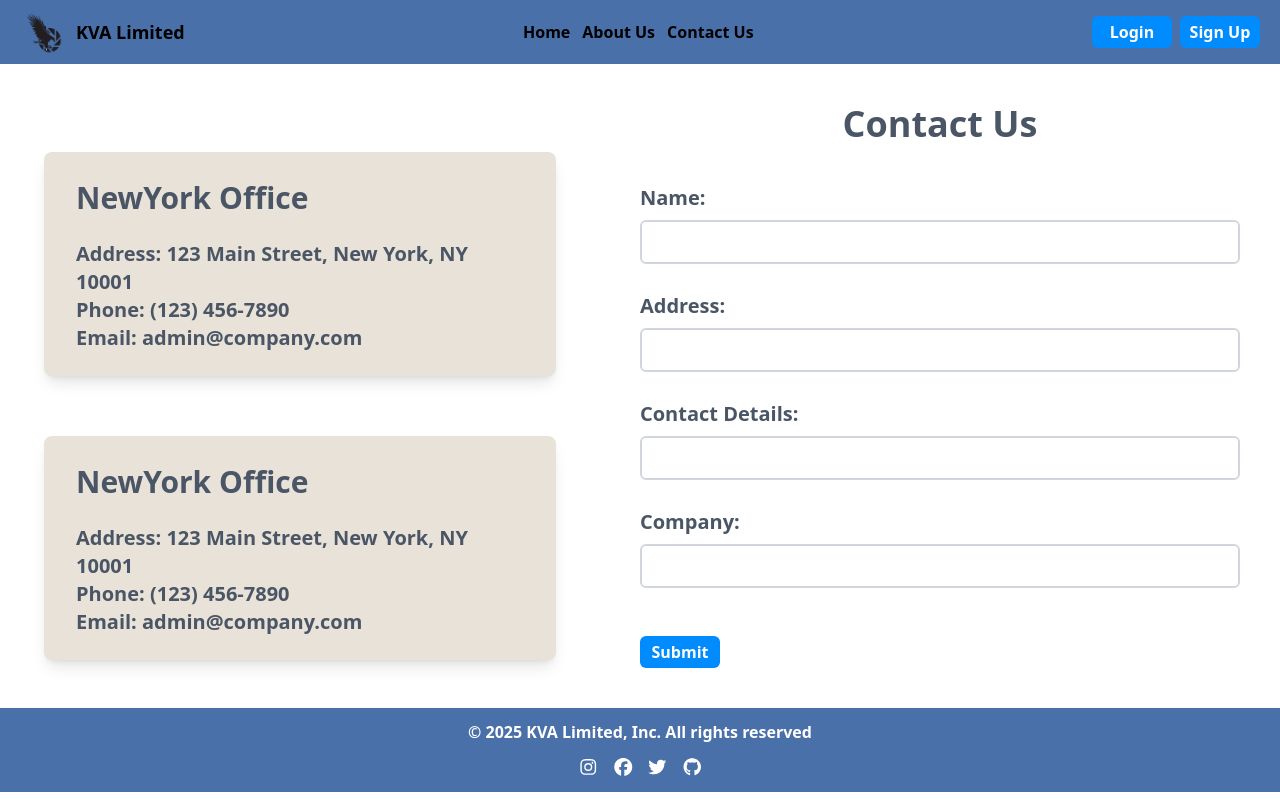
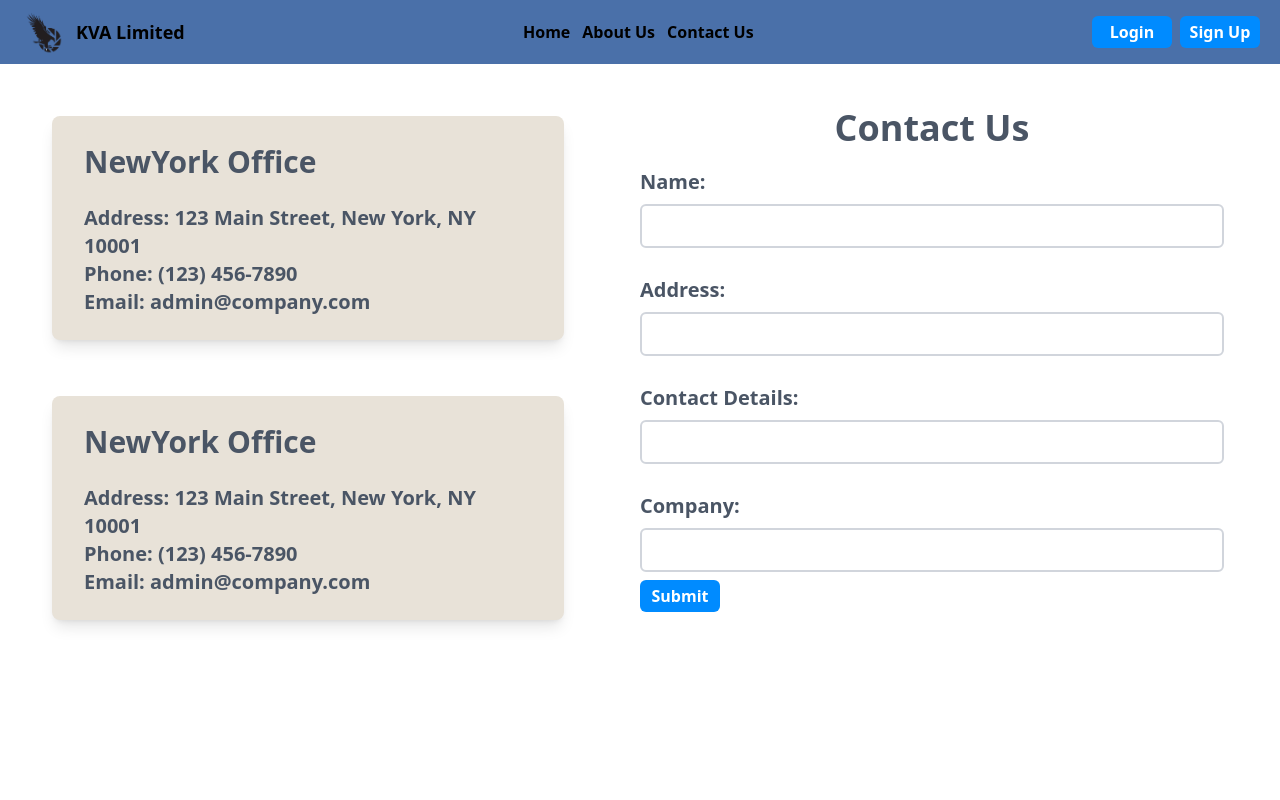
Before and after one commit to ankush0710/mini-project-1, a React (Vite) app: page / in a window 1280 px wide. Shown: the top 800 px of the page. Built offline with nearby package versions, Linux system fonts and the light colour scheme.

Commit message:
contact form completed

```diff
--- a/src/ContactUs.jsx
+++ b/src/ContactUs.jsx
@@ -3,13 +3,13 @@ import React from "react";
 const ContactUs = () => {
   return (
     <>
-      <div id="containerDiv" className="flex flex-col md:flex-row md:flex-grows md:min-h-">
+      <div id="containerDiv" className="flex flex-col overflow-hidden md:flex-row md:my-3 min-h-screen w-full py-8 px-4">
         <div id="address"
-          className="flex flex-col justify-center md:flex-1 md:gap-5 md:items-center md:mt-10"
+          className="flex flex-col md:flex-1 md:gap-10 md:items-center"
         >
           <div
             id="card-1"
-            className="min-h-32 min-w-45 mx-8 my-5 py-5 px-3 shadow-lg rounded-lg md:px-8 md:py-7 bg-[#E8E2D8] md:h-56 md:w-lg"
+            className="min-h-32 min-w-45 mx-8 my-2 py-5 px-3 shadow-lg rounded-lg md:px-8 md:py-7 bg-[#E8E2D8] md:h-56 md:w-lg"
           >
             <h2 className="text-xl font-bold text-gray-600 pb-3 md:text-3xl md:pb-6">
               NewYork Office
@@ -26,7 +26,7 @@ const ContactUs = () => {
           </div>
           <div
             id="card-2"
-            className="min-h-32 min-w-45 mx-8 my-5 py-5 px-3 shadow-lg rounded-lg md:px-8 md:py-7 bg-[#E8E2D8] md:h-56 md:w-lg"
+            className="min-h-32 min-w-45 mx-8 my-2 py-5 px-3 shadow-lg rounded-lg md:px-8 md:py-7 bg-[#E8E2D8] md:h-56 md:w-lg"
           >
             <h2 className="text-xl font-bold text-gray-600 pb-3 md:text-3xl md:pb-6">
               NewYork Office
@@ -42,9 +42,9 @@ const ContactUs = () => {
             </p>
           </div>
         </div>
-        <div id="contactForm" className="m-10 md:flex-1 md:justify-center">
+        <div id="contactForm" className="mx-10 md:flex-1 md:justify-center">
           <h2 className="text-3xl font-bold text-center text-gray-600 md:text-4xl">Contact Us</h2>
-          <ul className="flex flex-col gap-5 my-10">
+          <ul className="flex flex-col gap-5 mt-5">
             <li>
               <label htmlFor="Name" className="text-xl text-gray-600 font-semibold">Name: </label>
               <input type="text" for="Name"  className="w-full border-2 border-gray-300 rounded-md p-2 my-2"/>
--- a/src/component/Footer.jsx
+++ b/src/component/Footer.jsx
@@ -5,7 +5,7 @@ import React from 'react';
 const Footer = () => {
     return(
         <>
-          <footer className='bg-[#4A70A9] text-white flex flex-col items-center gap-3 py-3'>
+          <footer className='bg-[#4A70A9] text-white flex flex-col items-center gap-3 py-3 mt-1'>
             <p className='text-md font-semibold'>&copy; 2025 KVA Limited, Inc. All rights reserved</p>
             <ul className='flex justify-center item-center gap-3'>
                 <li><FontAwesomeIcon icon={faInstagram} className='text-lg'/></li>
```
